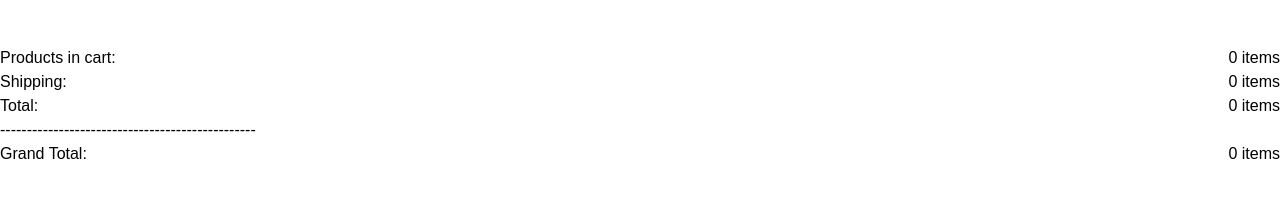
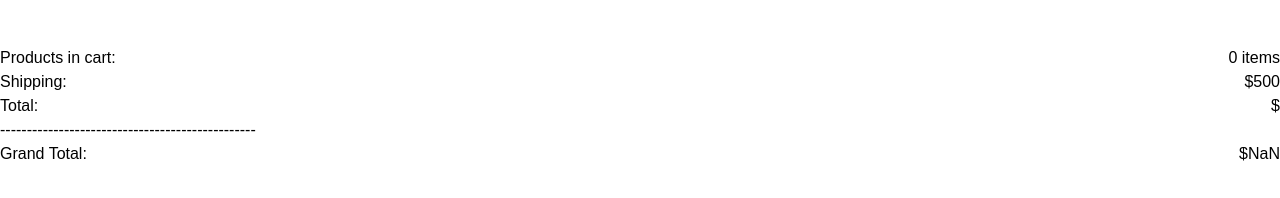
Before and after one commit to Akinolaaa/artsy, a React (Create React App) app: page /checkout in a window 1280 px wide. Shown: the part 162-360 px from the top of the page. Built offline with nearby package versions, Linux system fonts and the light colour scheme; a web font is replaced by a local one.

Commit message:
adding checkout page

```diff
--- a/src/routes/checkout.route.jsx
+++ b/src/routes/checkout.route.jsx
@@ -3,7 +3,7 @@ import CheckoutItem from "../components/checkout-item.component";
 import { CartContext } from "../store/cart-context";
 
 export default function Checkout() {
-  const { cartItems } = useContext(CartContext);
+  const { cartItems, total, cartCount } = useContext(CartContext);
   return(
     <div>
       {
@@ -21,20 +21,20 @@ export default function Checkout() {
       <tbody>
         <tr className="px-4">
           <td>Products in cart:</td>
-          <td className="text-right">{cartItems.length} items</td>
+          <td className="text-right">{cartCount} items</td>
         </tr>
         <tr>
           <td>Shipping:</td>
-          <td className="text-right">{cartItems.length} items</td>
+          <td className="text-right">${500}</td>
         </tr>
         <tr>
           <td>Total:</td>
-          <td className="text-right">{cartItems.length} items</td>
+          <td className="text-right">${total}</td>
         </tr>
         <tr>------------------------------------------------</tr>
         <tr>
           <td>Grand Total:</td>
-          <td className="text-right">{cartItems.length} items</td>
+          <td className="text-right">${total + 500}</td>
         </tr>
       </tbody>
     </table>
```
